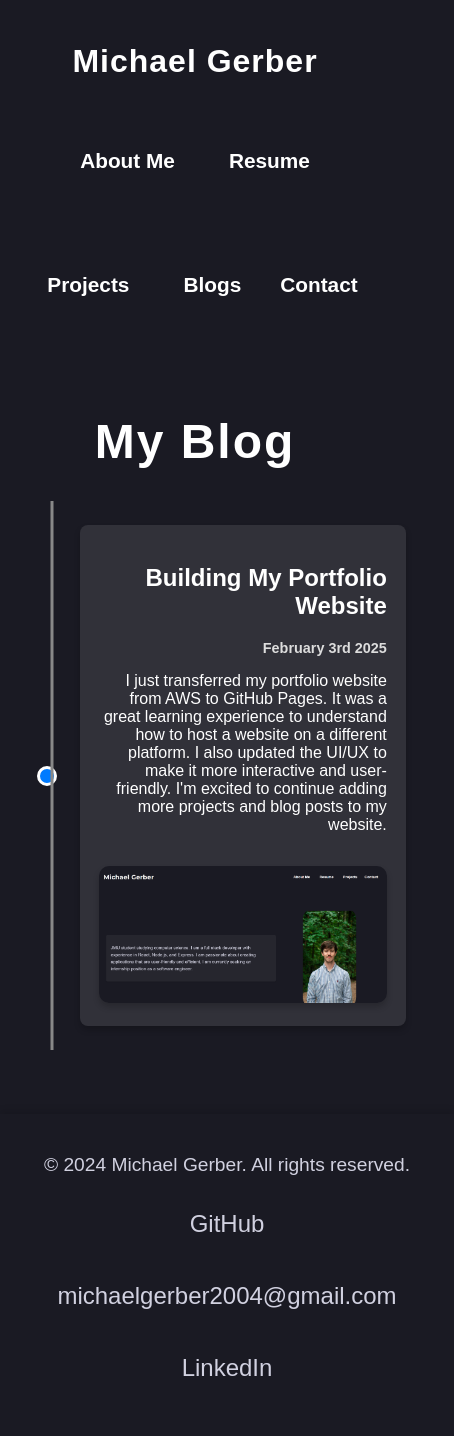
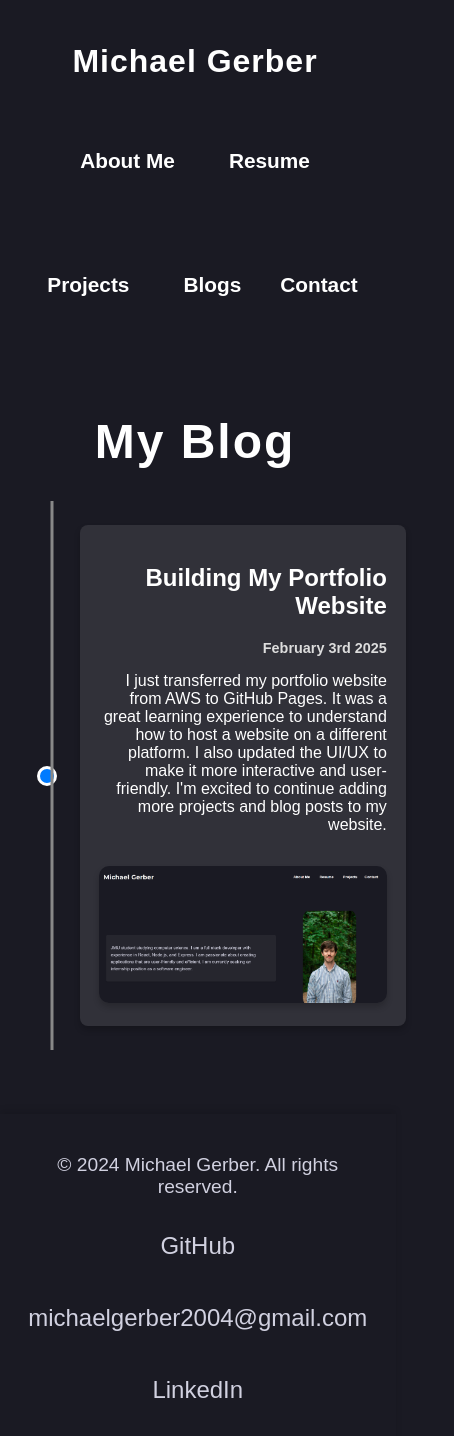
Before and after one commit to mkGerber/mkGerber-port, a React (Vite) app: page /Blogs in a window 390 px wide. Shown: the top 1436 px of the page, 454 px wide, since content can reach past the window. Built offline with nearby package versions, Linux system fonts and the light colour scheme.

Commit message:
email and footer fix

```diff
--- a/src/Resume.jsx
+++ b/src/Resume.jsx
@@ -15,7 +15,7 @@ const Resume = () => {
           <section className="left-section">
             <section className="part">
               <h1>CONTACT</h1>
-              <p>michaelgerber2004@gmail.com</p>
+              <p><span>michaelgerber2004</span><span>@gmail.com</span></p>
               <p><a href="https://www.linkedin.com/in/michael-k-gerber/" target="_blank">LinkedIn.com/in/michael-k-gerber</a></p>
               <p><a href="https://github.com/mkGerber" target="_blank">github.com/mkGerber</a></p>
               <p>Vienna, Virginia</p>
--- a/src/components/Footer.css
+++ b/src/components/Footer.css
@@ -5,7 +5,7 @@ footer {
     color: white;
     position: relative;
     bottom: 0;
-    width: 100%;
+    width: 90%;
     box-shadow: 0 -4px 6px rgba(0, 0, 0, 0.1);
 }
 
@@ -50,4 +50,7 @@ div a {
     .socialLinks {
         flex-direction: column;
     }
+    footer {
+        width: 85%;
+    }
 }
```
